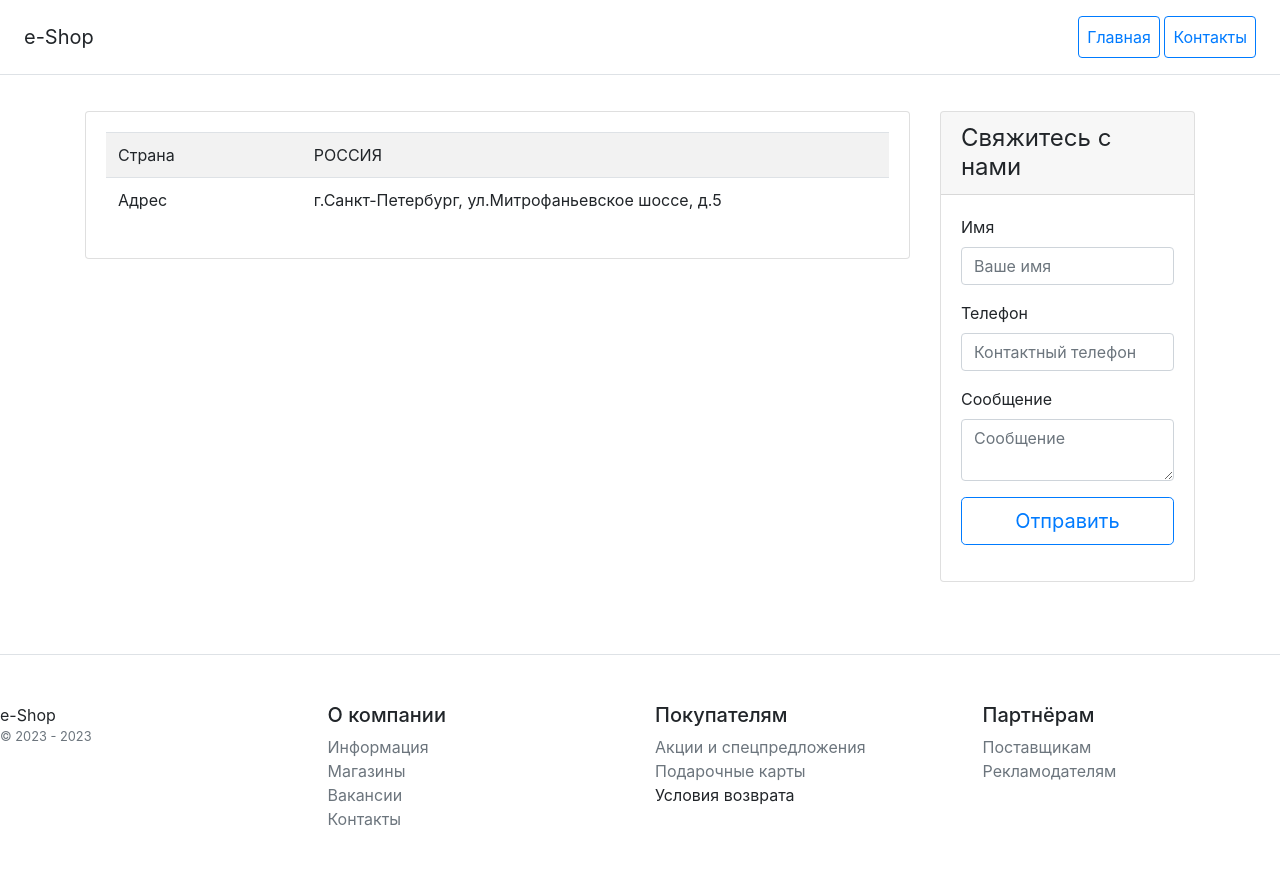
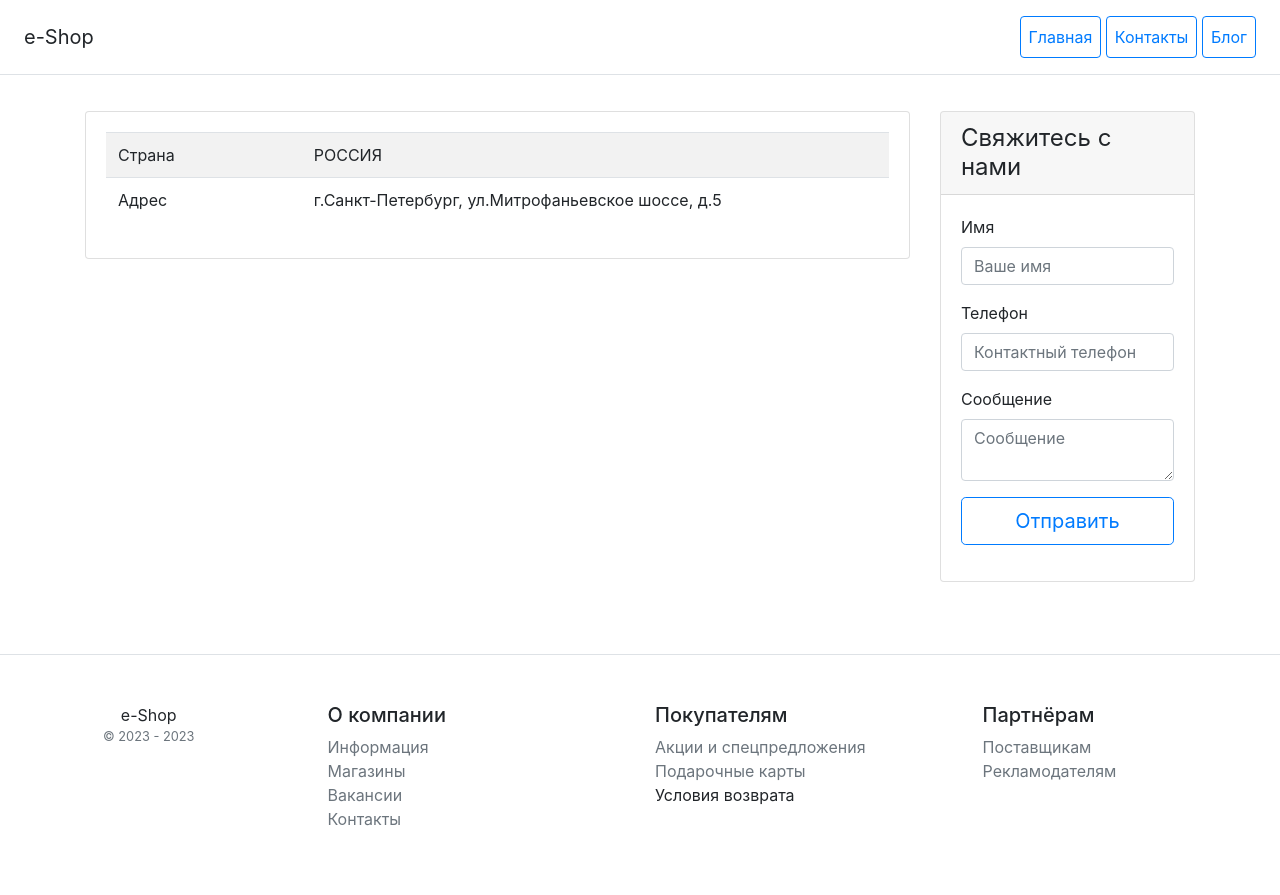
Before and after one commit to elenastarck1992/django_project_2, a Django app: page /contact/ in a window 1280 px wide. Run offline with Django 4.2, Linux system fonts and the light colour scheme; data that the repository does not hold is empty; some libraries are stand-ins or nearby versions.

Commit message:
добавлены небольшие стилистические изменения в отображении страниц

```diff
--- a/catalog/templates/catalog/includs/inc_catalog_footer.html
+++ b/catalog/templates/catalog/includs/inc_catalog_footer.html
@@ -1,8 +1,8 @@
 <footer class="pt-4 my-md-5 pt-md-5 border-top">
     <div class="row">
-        <div class="col-12 col-md">
+        <div class="col-6 col-md text-center">
             e-Shop
-            <small class="d-block mb-3 text-muted">&copy; 2023 - {% now 'Y' %}</small>
+            <small class="d-block mb-5 text-muted">&copy; 2023 - {% now 'Y' %}</small>
         </div>
         <div class="col-6 col-md">
             <h5>О компании</h5>
--- a/catalog/templates/catalog/includs/inc_catalog_menu.html
+++ b/catalog/templates/catalog/includs/inc_catalog_menu.html
@@ -3,5 +3,6 @@
     <nav class="ms-5">
         <a class="p-2 btn btn-outline-primary" href="{% url 'catalog:index' %}">Главная</a>
         <a class="p-2 btn btn-outline-primary" href="{% url 'catalog:index_contacts' %}">Контакты</a>
+        <a class="p-2 btn btn-outline-primary" href="{% url 'blog:list' %}">Блог</a>
     </nav>
 </div>
--- a/catalog/templates/catalog/product_list.html
+++ b/catalog/templates/catalog/product_list.html
@@ -10,10 +10,10 @@
                          alt="Card image cap"
                          height="250">
                     <div class="card-header">
-                    <h2 class="my-0 font-weight-normal">{{object_list.name}}</h2>
+                        <h2 class="my-0 font-weight-normal">{{ object_list.name }}</h2>
                     </div>
                     <div class="card-body">
-                    <h4 class="card-title pricing-card-title">{{object_list.price}} руб.</h4>
+                        <h4 class="card-title pricing-card-title">{{ object_list.price }} руб.</h4>
                         <ul class="list-unstyled mt-3 mb-4 text-center m-3">
                             <li>{{ object_list.description }}</li>
                         </ul>
```
Also changed, not shown: catalog/templates/catalog/index.html (+4 -3 lines), catalog/templates/catalog/index_contacts.html (indentation only). Lines whose indentation alone changed are shown as unchanged.
